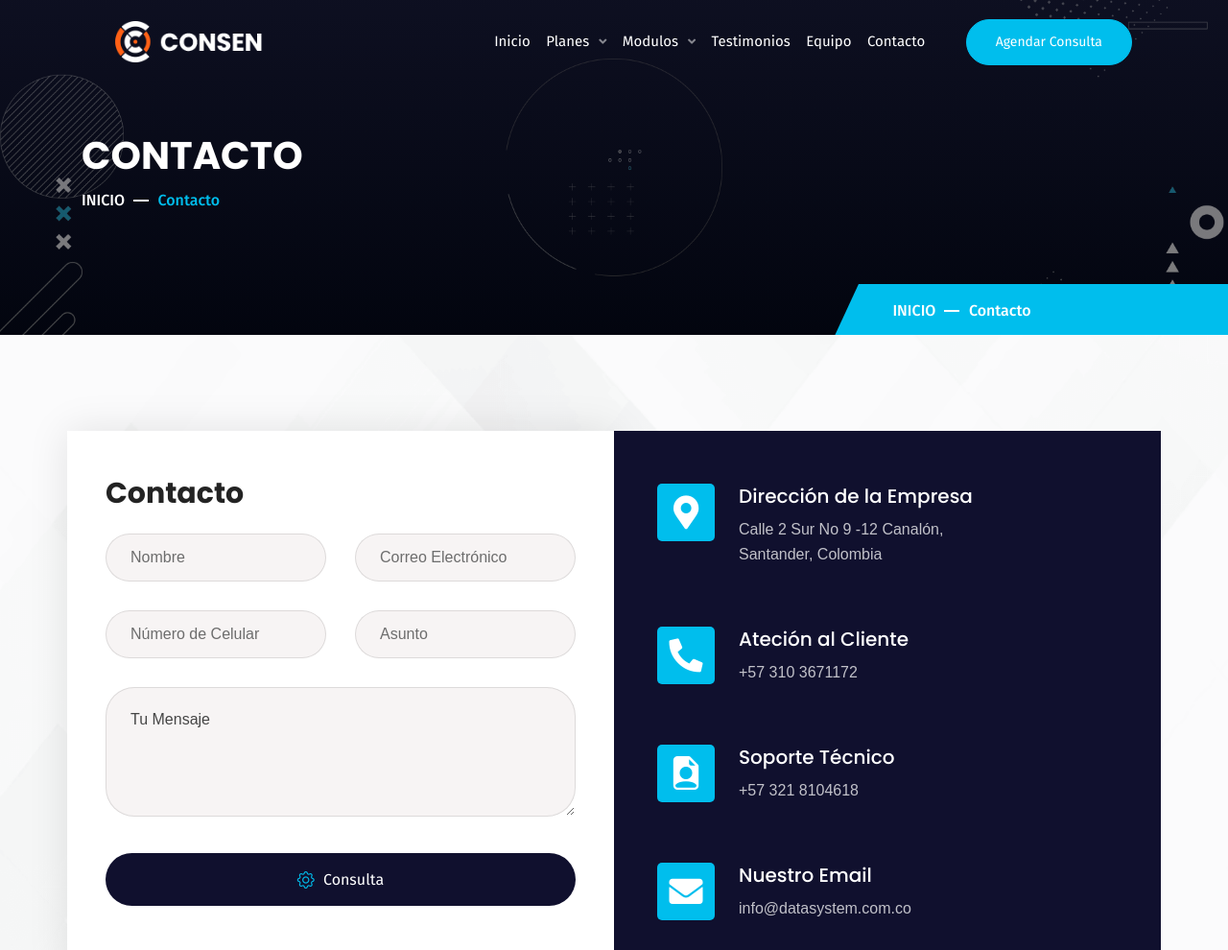
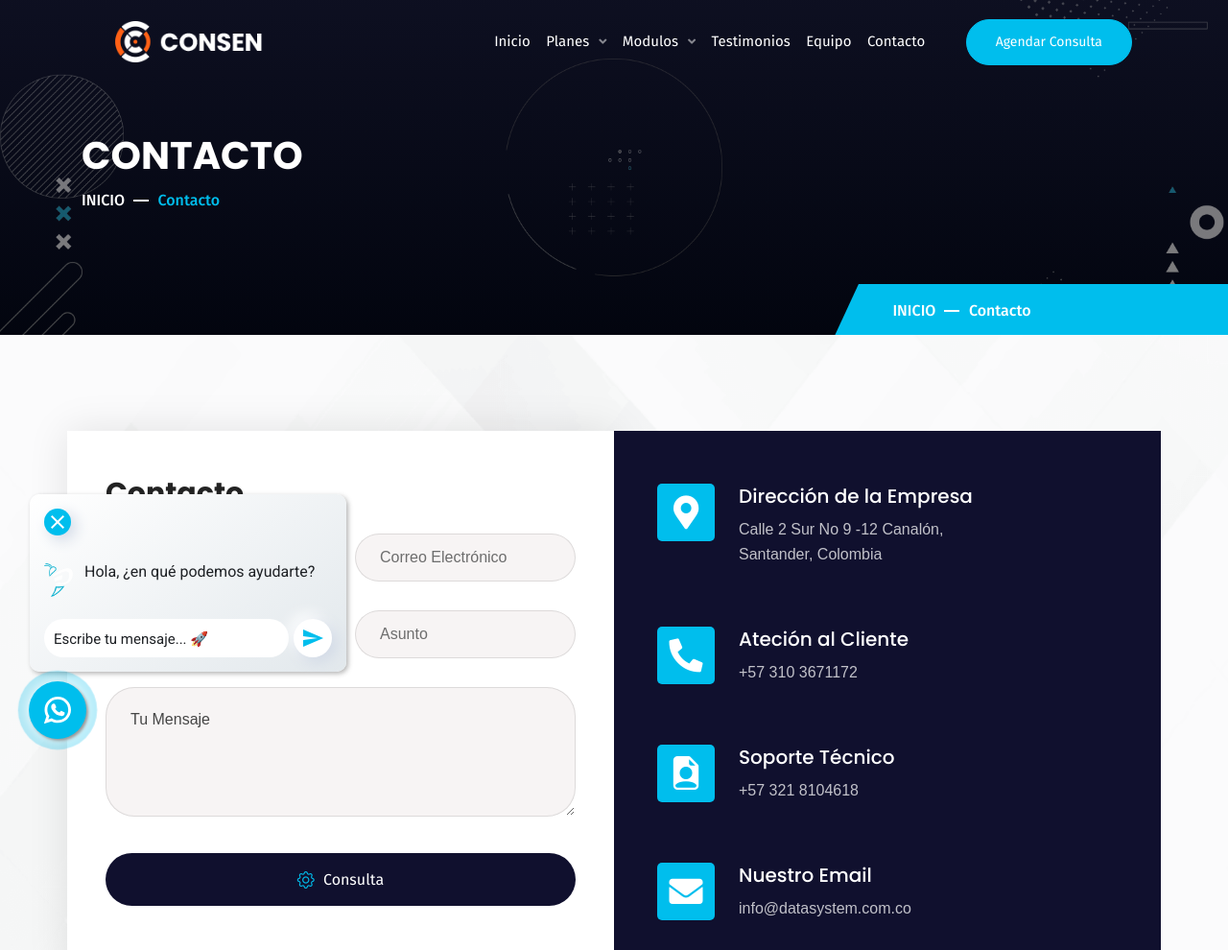
Before and after one commit to JhonveraDev/data_system, a plain HTML site: page contacto.html in a window 1280 px wide. Shown: the top 990 px of the page at 96% size. Drawn offline with Linux system fonts and the light colour scheme.

Commit message:
new changes

```diff
--- /dev/null
+++ b/assets/css/whatsap.css
@@ -0,0 +1,40 @@
+.float {
+	position: fixed;
+	width: 60px;
+	height: 60px;
+	bottom: 30px;
+	left: 30px;
+	background-color: #00beed;
+	border-radius: 50px;
+	font-size: 30px;
+	box-shadow: 2px 2px 3px #999;
+	z-index: 100;
+	display: flex;
+	justify-content: center;
+	align-items: center;
+}
+
+.wtp-button {
+	width: 32px;
+	filter: invert(100%) sepia(100%) saturate(0%) hue-rotate(73deg) brightness(103%) contrast(103%);
+}
+
+.float:hover {
+	text-decoration: none;
+	background-color: #fff;
+}
+
+.float:hover > .wtp-button {
+	filter: invert(100%) sepia(100%) saturate(0%) hue-rotate(73deg) brightness(103%) contrast(103%);
+}
+
+@media only screen and (max-width: 450px) {
+	.float {
+		width: 50px;
+		height: 50px;
+	}
+
+	.wtp-button {
+		width: 26px;
+	}
+}
--- /dev/null
+++ b/assets/css/whatsapp-button-style.css
@@ -0,0 +1,28 @@
+.float {
+	position: fixed;
+	width: 60px;
+	height: 60px;
+	bottom: 30px;
+	left: 30px;
+	border-radius: 50px;
+	font-size: 30px;
+	box-shadow: 2px 2px 3px #999;
+	z-index: 100;
+	display: flex;
+	justify-content: center;
+	align-items: center;
+}
+
+.wtp-button {
+	width: 27.5px;
+	filter: invert(100%) sepia(100%) saturate(0%) hue-rotate(73deg) brightness(103%) contrast(103%);
+}
+
+.float:hover {
+	text-decoration: none;
+	background-color: #fff;
+}
+
+.float:hover > .wtp-button {
+	filter: invert(51%) sepia(98%) saturate(1737%) hue-rotate(154deg) brightness(102%) contrast(101%);
+}
--- /dev/null
+++ b/assets/css/whatsapp-chat-style.css
@@ -0,0 +1,236 @@
+@import url("https://fonts.googleapis.com/css?family=Roboto");
+/* offset-x > | offset-y ^| blur-radius | spread-radius | color */
+@keyframes pulse {
+  0% {
+    transform: scale(1, 1);
+  }
+  50% {
+    opacity: 0.3;
+  }
+  100% {
+    transform: scale(1.45);
+    opacity: 0;
+  }
+}
+.pulse {
+  -webkit-animation-name: pulse;
+  animation-name: pulse;
+}
+
+.nav-bottom {
+  display: flex;
+  flex-direction: row;
+  justify-content: flex-start;
+  align-content: center;
+  width: auto;
+  height: auto;
+  position: fixed;
+  z-index: 8;
+  bottom: 15px;
+  left: 15px;
+  padding: 5px;
+  margin: 0px;
+}
+@media (max-width: 360px) {
+  .nav-bottom {
+    width: 320px;
+  }
+}
+
+.whatsapp-button {
+  display: flex;
+  width: 60px;
+  height: 60px;
+  z-index: 8;
+  transition: 0.3s;
+  margin: 10px;
+  padding: 7px;
+  border: none;
+  outline: none;
+  cursor: pointer;
+  border-radius: 50%;
+  background-color: white;
+  /* offset-x > | offset-y ^| blur-radius | spread-radius | color */
+  -webkit-box-shadow: 1px 1px 6px 0px rgba(68, 68, 68, 0.705);
+  -moz-box-shadow: 1px 1px 6px 0px rgba(68, 68, 68, 0.705);
+  box-shadow: 0px 0px 0px #d1d9e6, 0px 0px 12px #ffffff;
+}
+
+.circle-anime {
+  display: flex;
+  position: absolute;
+  justify-content: center;
+  align-content: center;
+  width: 60px;
+  height: 60px;
+  top: 15px;
+  left: 15px;
+  border-radius: 50%;
+  transition: 0.3s;
+  background-color: #00beed;
+  animation: pulse 1.2s 4s ease 10;
+}
+
+.popup-whatsapp {
+  display: none;
+  position: absolute;
+  flex-direction: column;
+  justify-content: flex-start;
+  align-items: flex-start;
+  width: auto;
+  height: auto;
+  padding: 10px;
+  bottom: 85px;
+  left: 16px;
+  transition: 0.5s;
+  border-radius: 10px;
+  background-color: white;
+  /* offset-x > | offset-y ^| blur-radius | spread-radius | color */
+  -webkit-box-shadow: 2px 1px 6px 0px rgba(68, 68, 68, 0.705);
+  -moz-box-shadow: 2px 1px 6px 0px rgba(68, 68, 68, 0.705);
+  box-shadow: 2px 2px 5px 0px rgb(68 68 68 / 40%);
+  animation: slideInLeft 0.6s 0s both;
+}
+.popup-whatsapp > div {
+  margin: 5px;
+}
+.popup-whatsapp > .content-whatsapp.-top {
+  display: flex;
+  flex-direction: column;
+}
+
+.popup-whatsapp > .content-whatsapp.-top p {
+  color: #1e2125;
+  font-family: "Roboto";
+  font-weight: 400;
+  font-size: 16px;
+}
+
+@media only screen and (max-width: 450px) {
+  .popup-whatsapp > .content-whatsapp.-top p {
+    font-size: 14px;
+  }
+}
+
+.popup-whatsapp > .content-whatsapp.-bottom {
+  display: flex;
+  flex-direction: row;
+}
+
+.content-whatsapp.-bottom input::placeholder {
+  color: #1e2125;
+  font-family: "Roboto";
+  font-size: 15px;
+}
+
+.content-whatsapp.-bottom .whats-input {
+  color: #585858;
+  font-family: "Roboto";
+  font-size: 16px;
+}
+
+.popup-whatsapp .content-chat {
+  display: flex;
+  align-items: center;
+  flex-direction: row;
+  column-gap: 12px;
+  margin-top: 10px;
+  margin-bottom: 10px;
+}
+
+.closePopup {
+  display: flex;
+  justify-content: center;
+  align-items: center;
+  width: 28px;
+  height: 28px;
+  margin: 0px 0px 15px 0px;
+  border-radius: 50%;
+  border: none;
+  outline: none;
+  cursor: pointer;
+  background-color: #00beed;
+  -webkit-box-shadow: 1px 1px 2px 0px rgba(68, 68, 68, 0.705);
+  -moz-box-shadow: 1px 1px 2px 0px rgba(68, 68, 68, 0.705);
+  box-shadow: 5px 5px 15px #d1d9e6, -5px -5px 15px #ffffff;
+}
+.closePopup:hover {
+  background-color: #00beed;
+  transition: 0.3s;
+}
+
+.send-msPopup {
+  display: flex;
+  justify-content: center;
+  align-items: center;
+  width: 40px;
+  height: 40px;
+  border-radius: 50%;
+  background-color: #ffffff;
+  margin: 0px 0px 0px 5px;
+  border: none;
+  outline: none;
+  cursor: pointer;
+  -webkit-box-shadow: 1px 1px 2px 0px rgba(68, 68, 68, 0.705);
+  -moz-box-shadow: 1px 1px 2px 0px rgba(68, 68, 68, 0.705);
+  box-shadow: 5px 5px 15px #d1d9e6, -5px -5px 15px #ffffff;
+}
+.send-msPopup:hover {
+  background-color: #f8f8f8;
+  transition: 0.3s;
+}
+
+.is-active-whatsapp-popup {
+  display: flex;
+  animation: slideInLeft 0.6s 0s both;
+  background: linear-gradient(145deg, #ffffff, #e2e8ec);;
+}
+
+input.whats-input[type="text"] {
+  width: 255px;
+  height: 40px;
+  box-sizing: border-box;
+  border: 0px solid #ffffff;
+  border-radius: 20px;
+  font-size: 1em;
+  background-color: #ffffff;
+  padding: 0px 0px 0px 10px;
+  -webkit-transition: width 0.3s ease-in-out;
+  transition: width 0.3s ease-in-out;
+  outline: none;
+  transition: 0.3s;
+}
+@media (max-width: 420px) {
+  input.whats-input[type="text"] {
+    width: 225px;
+  }
+}
+input.whats-input::placeholder {
+  /* Most modern browsers support this now. */
+  color: rgba(68, 68, 68, 0.705);
+  opacity: 1;
+}
+input.whats-input[type="text"]:focus {
+  background-color: #f8f8f8;
+  -webkit-transition: width 0.3s ease-in-out;
+  transition: width 0.3s ease-in-out;
+  transition: 0.3s;
+}
+
+.icon-whatsapp-small {
+  width: 24px;
+  height: 24px;
+}
+
+.icon-whatsapp {
+  width: 45px;
+  height: 45px;
+}
+
+.icon-font-color {
+  color: #ffffff;
+}
+
+.icon-font-color--black {
+  color: #00beed;
+}
--- /dev/null
+++ b/assets/js/whatsapp_contact_script.js
@@ -0,0 +1,30 @@
+popupWhatsApp = () => {
+
+  let btnClosePopup = document.querySelector('.closePopup');
+  let btnOpenPopup = document.querySelector('.whatsapp-button');
+  let popup = document.querySelector('.popup-whatsapp');
+  let sendBtn = document.getElementById('send-btn');
+
+  btnClosePopup.addEventListener("click",  () => {
+    popup.classList.toggle('is-active-whatsapp-popup')
+  })
+
+  btnOpenPopup.addEventListener("click",  () => {
+    popup.classList.toggle('is-active-whatsapp-popup')
+     popup.style.animation = "fadeIn .6s 0.0s both";
+  })
+
+  sendBtn.addEventListener("click", () => {
+  let msg = document.getElementById('whats-in').value;
+  let relmsg = msg.replace(/ /g,"%20");
+
+   window.open('https://wa.me/573103671172?text='+relmsg, '_blank');
+
+  });
+
+  setTimeout(() => {
+    popup.classList.toggle('is-active-whatsapp-popup');
+  }, 2000);
+}
+
+popupWhatsApp();
--- a/contacto.html
+++ b/contacto.html
@@ -4,7 +4,7 @@
 <head>
 	<meta charset="UTF-8">
 	<meta http-equiv="x-ua-compatible" content="ie=edge">
-	<title>Consen - Finance Consulting HTML5 Template</title>
+	<title>DATASYSTEM | Contacto | Software Financiero & Contable.</title>
 	<meta name="description" content="">
 	<meta name="viewport" content="width=device-width, initial-scale=1">
 	<!-- Favicon -->
@@ -37,12 +37,46 @@
 	<link rel="stylesheet" href="assets/css/style.css" type="text/css" media="all">
 	<!-- responsive CSS -->
 	<link rel="stylesheet" href="assets/css/responsive.css" type="text/css" media="all">
+	<link rel="stylesheet" href="assets/css/whatsap.css" />
 
 	<!-- modernizr js -->
 	<script src="assets/js/vendor/modernizr-3.5.0.min.js"></script>
 </head>
 
 <body>
+  <!-- Start Whatsapp buttom -->
+  <link rel="stylesheet" href="https://maxcdn.bootstrapcdn.com/font-awesome/4.5.0/css/font-awesome.min.css">
+  <link rel="stylesheet" href="assets/css/whatsapp-button-style.css">
+  <link rel="stylesheet" href="assets/css/whatsapp-chat-style.css">
+  <div class="nav-bottom">
+    <link href="https://fonts.googleapis.com/icon?family=Material+Icons" rel="stylesheet">
+    <div class="popup-whatsapp fadeIn">
+      <div class="content-whatsapp -top">
+        <button type="button" class="closePopup">
+          <i class="material-icons icon-font-color">close</i>
+        </button>
+        <div class="content-chat">
+          <img src="assets/images/resource/data-logo.png" width="30">
+          <p>Hola, ¿en qué podemos ayudarte?</p>
+        </div>
+      </div>
+      <div class="content-whatsapp -bottom">
+        <input class="whats-input" id="whats-in" type="text" placeholder="Escribe tu mensaje... 🚀" />
+        <button class="send-msPopup" id="send-btn" type="button">
+          <i class="material-icons icon-font-color--black">send</i>
+        </button>
+      </div>
+    </div>
+    <button type="button" id="whats-openPopup" class="whatsapp-button">
+      <div class="float" title="Whatsapp contact">
+        <img src="assets/images/resource/whatsapp.svg" class="wtp-button" alt="Whatsapp contact" aria-hidden="true">
+      </div>
+    </button>
+    <div class="circle-anime"></div>
+  </div>
+  <script src="assets/js/whatsapp_contact_script.js"></script>
+  <!-- End Whatsapp buttom -->
+
 	<!--==================================================-->
 	<!-- Start consen Main Menu Area -->
 	<!--==================================================-->
@@ -83,7 +117,7 @@
 							<li><a href="contacto.html">Contacto</a></li>
 						</ul>
 						<div class="header-button">
-							<a href="contacto.html">Agendar Consulta</a>
+							<a href="https://api.whatsapp.com/send?phone=573103671172&text=Hola!%20Quisiera%20m%C3%A1s%20informaci%C3%B3n%20de%20DATA%20y%20sus%20planes%20comerciales,%20por%20favor." target="_blank">Agendar Consulta</a>
 						</div>
 					</nav>
 				</div>
@@ -292,7 +326,6 @@
 										class="bi bi-facebook"></i> </a>
 								<a class="social-icon-color2" href="https://www.instagram.com/datasystem_col/" target="_blank"><i
 										class="bi bi-instagram"></i></a>
-								<a class="social-icon-color1" href="#"> <i class="bi bi-twitter"></i> </a>
 								<a class="social-icon-color3" href="#"> <i class="bi bi-youtube"></i> </a>
 							</div>
 						</div>
@@ -315,8 +348,8 @@
 							<h4 class="widget-title"> Servicios </h4>
 							<div class="menu-quick-link-content">
 								<ul class="footer-menu">
-									<li><a href="#"> Planes </a></li>
-									<li><a href="#"> Modulos </a></li>
+									<li><a href="plan-premium.html"> Planes </a></li>
+									<li><a href="produccion.html"> Módulos </a></li>
 								</ul>
 							</div>
 						</div>
```
Also changed, not shown: assets/images/resource/data-logo.png (added), assets/images/resource/data-logo.svg (added), assets/images/resource/whatsapp.svg (added).
